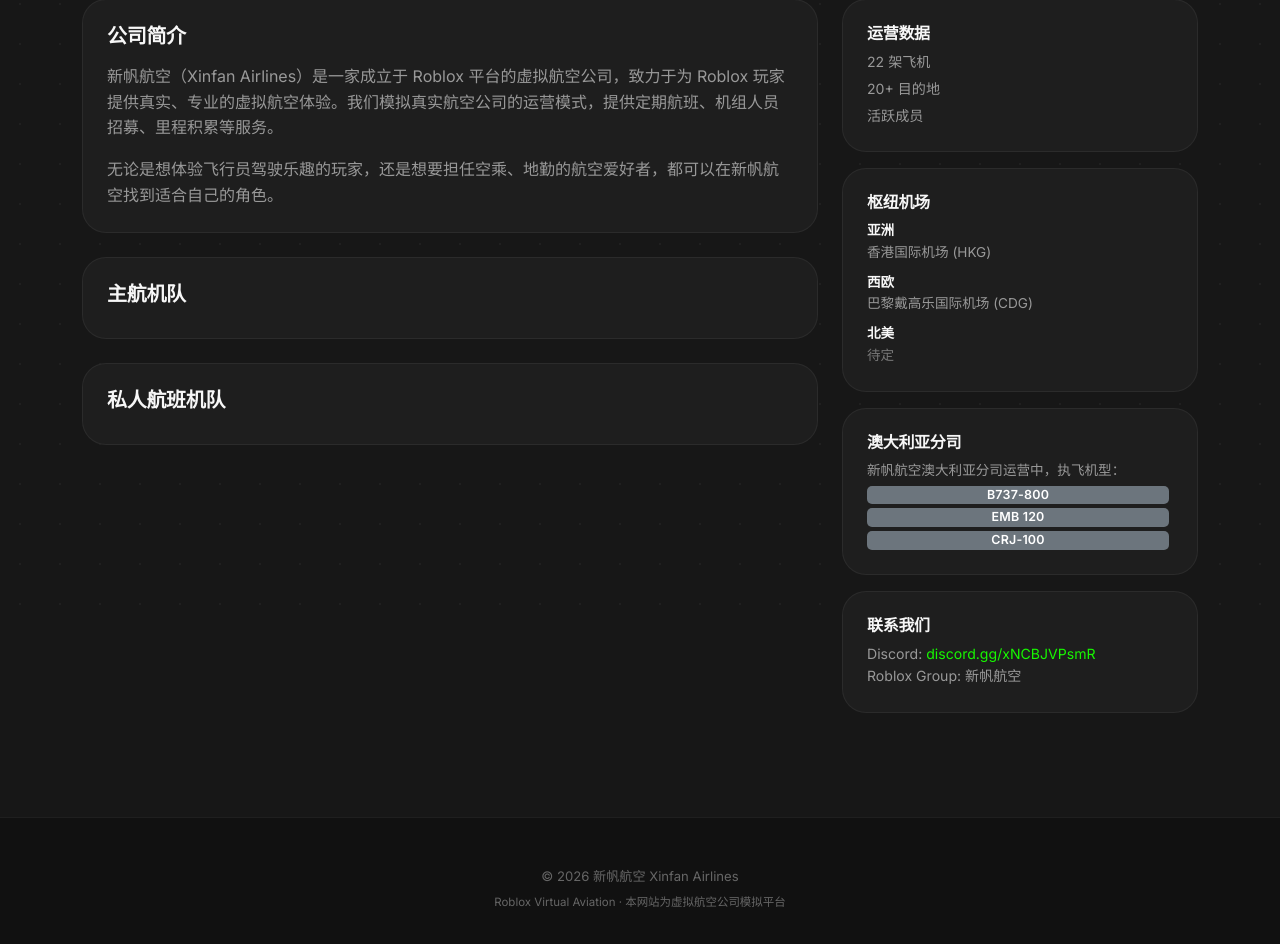
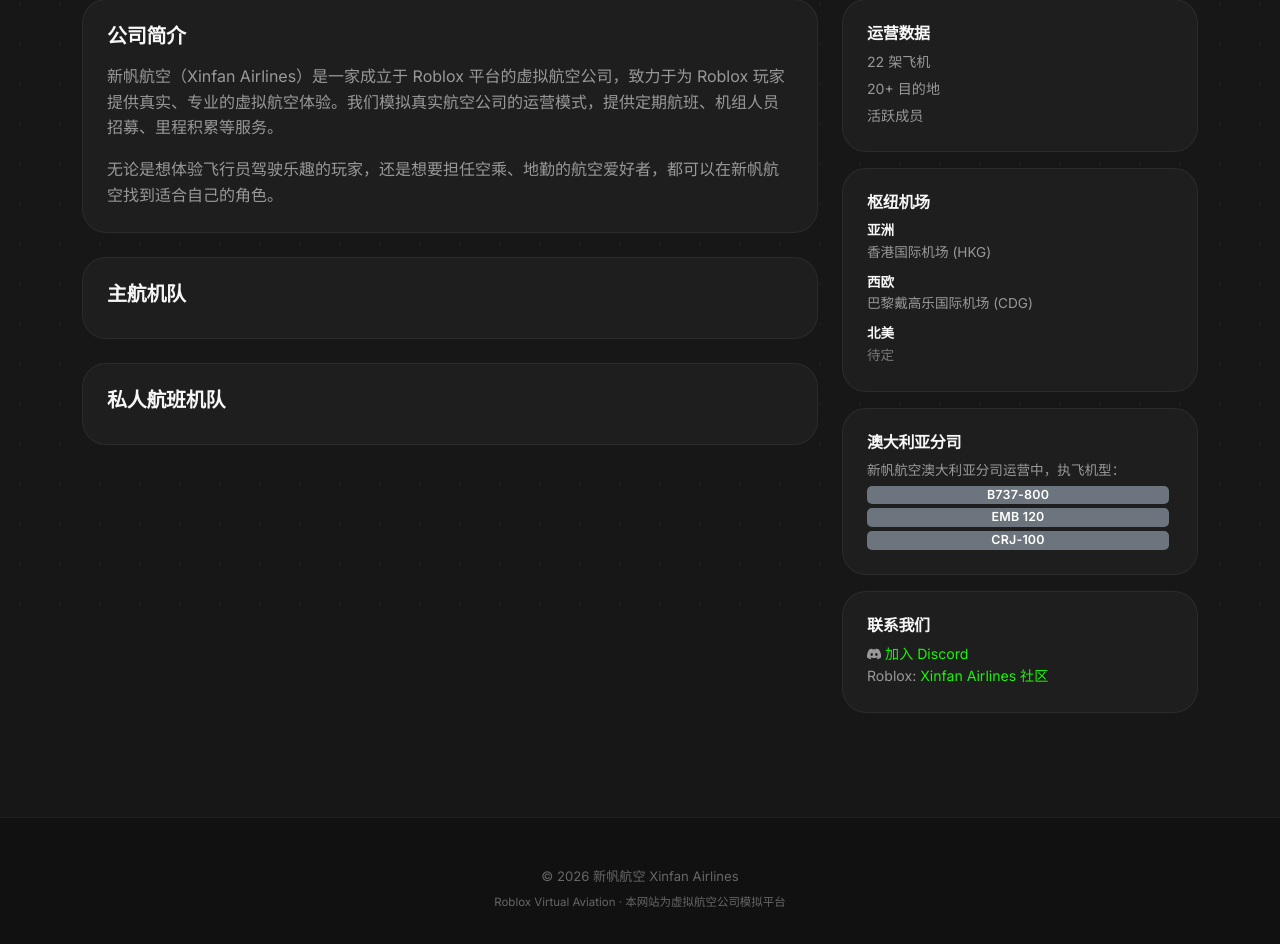
Before and after one commit to hammer-py/xinfan-airlines, a Django app: template apps/core/templates/core/about.html in a window 1280 px wide. Shown: the part 176-1120 px from the top of the page. Run offline with Django 5.2, Linux system fonts and the light colour scheme; the template is opened without the code that fills it, so the values that code supplies are empty.

Commit message:
Add clickable community links to about page

```diff
--- a/apps/core/templates/core/about.html
+++ b/apps/core/templates/core/about.html
@@ -83,8 +83,8 @@
         </div>
         <div class="card p-4">
             <h6 class="fw-bold">联系我们</h6>
-            <p class="mb-0" style="color:var(--text-secondary);font-size:0.88rem">Discord: <a href="https://discord.gg/xNCBJVPsmR" target="_blank">discord.gg/xNCBJVPsmR</a></p>
-            <p class="mb-0" style="color:var(--text-secondary);font-size:0.88rem">Roblox Group: 新帆航空</p>
+            <p class="mb-0" style="color:var(--text-secondary);font-size:0.88rem"><i class="bi bi-discord"></i> <a href="https://discord.gg/xNCBJVPsmR" target="_blank">加入 Discord</a></p>
+            <p class="mb-0" style="color:var(--text-secondary);font-size:0.88rem">Roblox: <a href="https://www.roblox.com/communities/16064021/Xinfan-Airlines#!/about" target="_blank">Xinfan Airlines 社区</a></p>
         </div>
     </div>
 </div>
```
